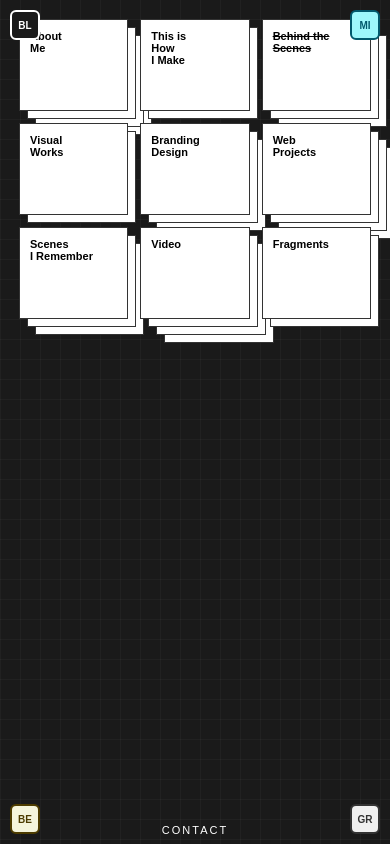
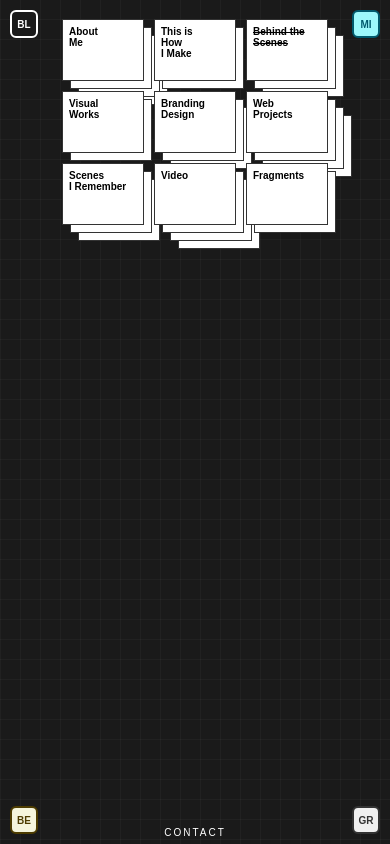
Before and after one commit to eunji-c0923/protflio2, a plain HTML site: page index.html in a window 390 px wide. Drawn offline with Linux system fonts and the light colour scheme.

Commit message:
Add files via upload

```diff
--- a/style.css
+++ b/style.css
@@ -461,38 +461,51 @@
 }
 
 @media screen and (max-width: 480px) {
+  body {
+    overflow: auto;
+    height: auto;
+    width: auto;
+    display: flex;
+    justify-content: center;
+    align-items: center;
+    flex-direction: column;
+  }
+
   .stack-container {
     display: grid;
-    grid-template-columns: repeat(3, 1fr);  /* 💡 3열 유지 */
-    gap: 14px;
+    grid-template-columns: repeat(3, 1fr); /* 3열 유지 */
+    gap: 12px;
     padding: 20px;
     height: auto;
-    width: 100%;
+    width: fit-content;  /* ✅ 카드 폭만큼만 */
+    margin: 0 auto;       /* ✅ 가운데 정렬 핵심 */
+    place-items: center;
+    justify-content: center;
   }
 
   .stack {
-    width: 100% !important;
-    height: 90px !important;                /* 높이 고정 (화면에 맞게) */
+    width: 80px !important;   /* ✅ 카드 스택 너비 줄임 */
+    height: 60px !important;  /* ✅ 카드 스택 높이 줄임 */
   }
 
   .stack .card {
-    font-size: 11px;
-    padding: 10px;
+    font-size: 10px;
+    padding: 6px;
   }
 
   .corner-btn {
-    width: 30px;
-    height: 30px;
+    width: 28px;
+    height: 28px;
     font-size: 10px;
   }
 
   .side {
-    display: none; /* 좌우 정보 숨김 */
+    display: none;
   }
 
   #contactBtn {
-    font-size: 11px;
-    bottom: 8px;
+    font-size: 10px;
+    bottom: 6px;
   }
 
   #popup {
```
